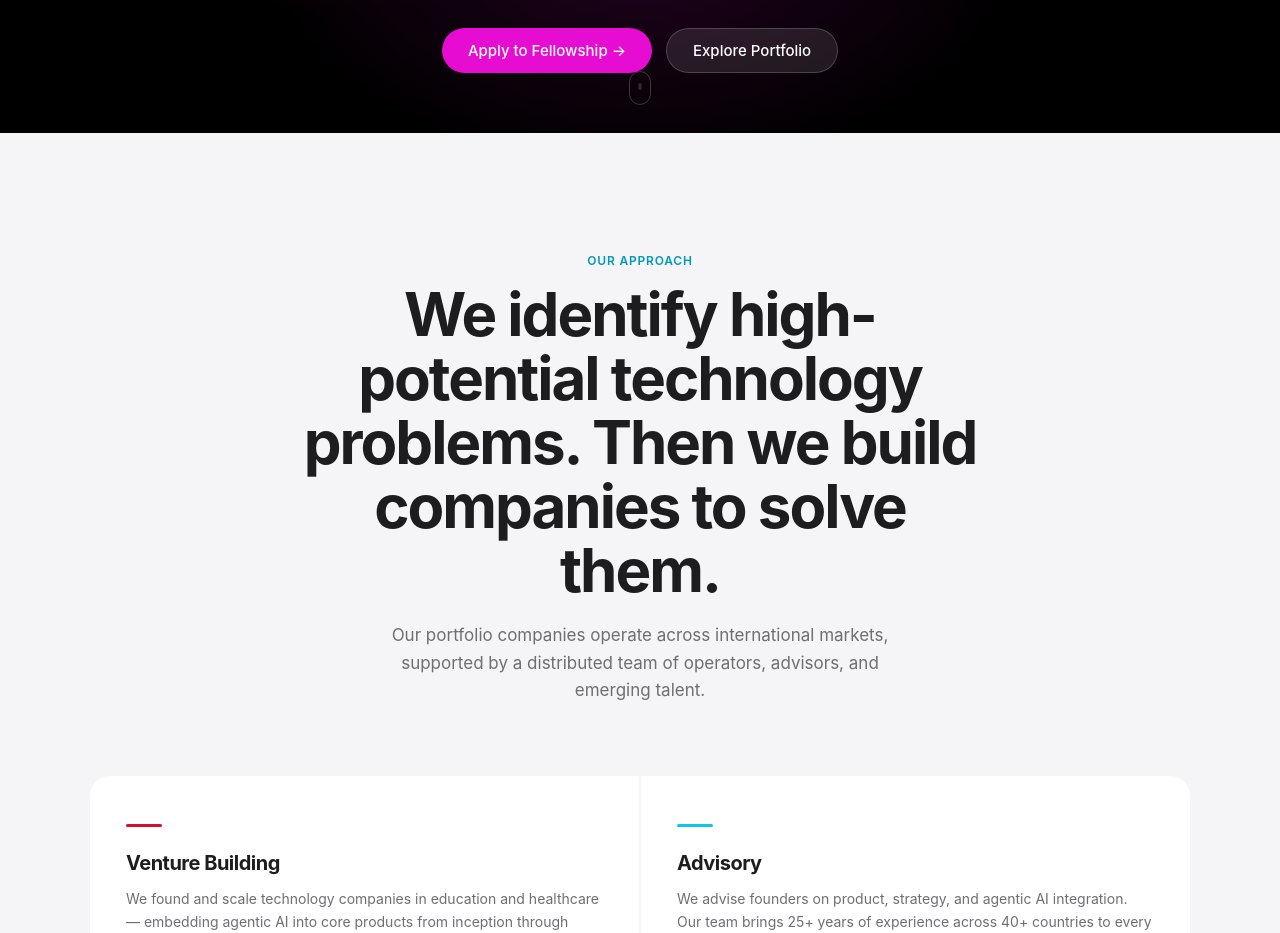
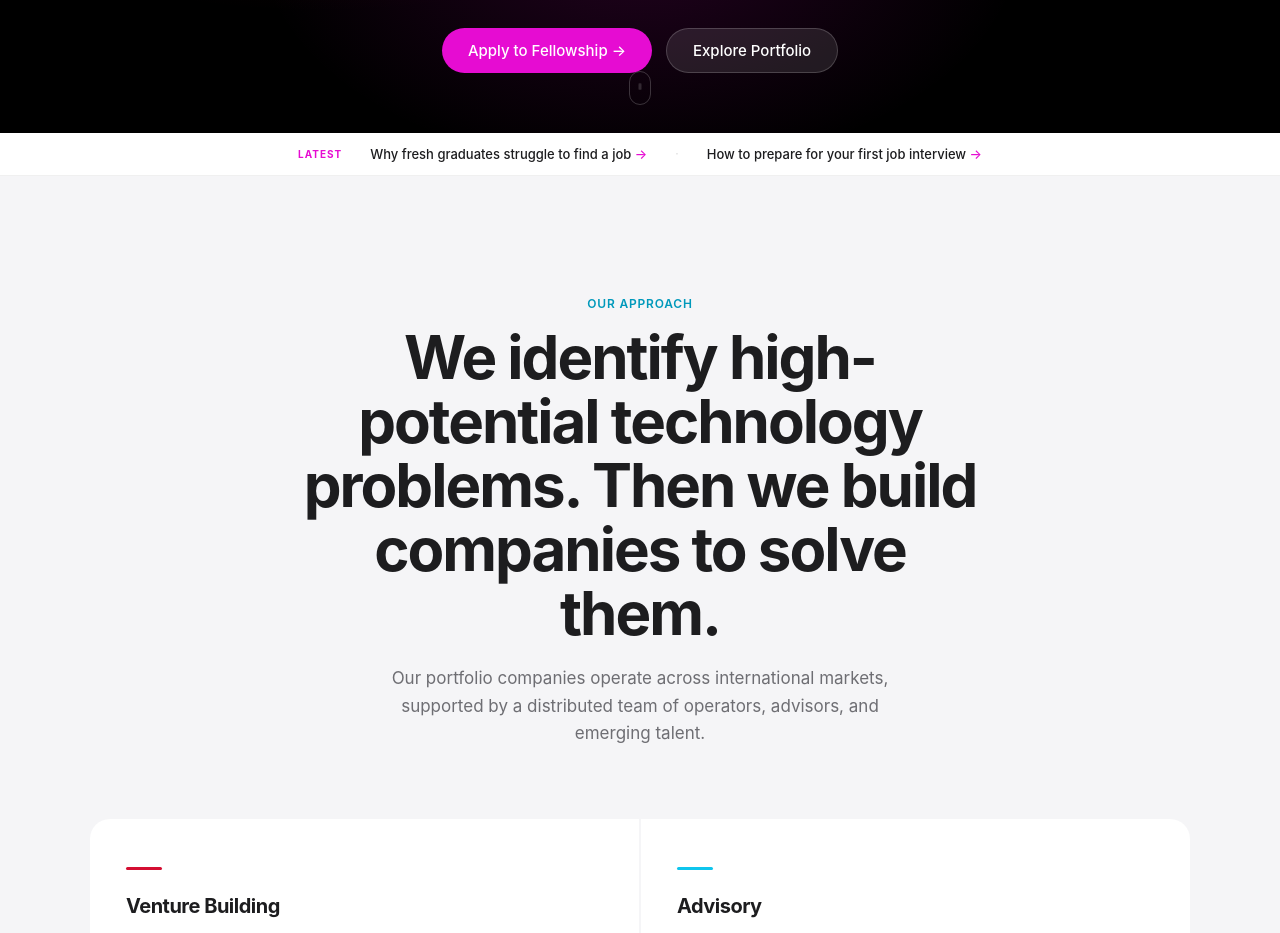
Before and after one commit to okancimen/mgnnetworks, a plain HTML site: page en/index.html in a window 1280 px wide. Shown: the part 840-1773 px from the top of the page. Drawn offline with Linux system fonts and the light colour scheme.

Commit message:
Surface articles early; fix apply page back button + OG image
- Add slim insights strip between hero and 'What We Do' on homepage,
  surfacing the two top articles immediately after the fold
- Fix .btn-back on apply.html: was white text/border (invisible on white bg),
  now uses dark ink/sub styling matching the form background
- Fix apply.html og:image and twitter:image from apply.svg to apply.png

Co-Authored-By: Claude Sonnet 4.6 <noreply@anthropic.com>

```diff
--- a/en/index.html
+++ b/en/index.html
@@ -1089,6 +1089,44 @@
     }
     .faq-item.open .faq-a { max-height: 400px; }
 
+    /* ── INSIGHTS STRIP ── */
+    #insights-strip {
+      background: #fff;
+      border-bottom: 1px solid rgba(0,0,0,0.06);
+      padding: 13px 24px;
+      display: flex;
+      align-items: center;
+      justify-content: center;
+      gap: 8px 28px;
+      flex-wrap: wrap;
+    }
+    .is-label {
+      font-size: 10px;
+      font-weight: 700;
+      letter-spacing: 1px;
+      text-transform: uppercase;
+      color: var(--mag);
+      white-space: nowrap;
+    }
+    .is-divider { color: rgba(0,0,0,0.15); font-size: 12px; }
+    .is-link {
+      font-size: 13px;
+      font-weight: 500;
+      color: var(--ink);
+      text-decoration: none;
+      white-space: nowrap;
+      overflow: hidden;
+      text-overflow: ellipsis;
+      max-width: 320px;
+    }
+    .is-link:hover { color: var(--mag); }
+    .is-arrow { color: var(--mag); font-style: normal; }
+    @media (max-width: 640px) {
+      #insights-strip { justify-content: flex-start; gap: 6px 16px; padding: 11px 20px; }
+      .is-link { max-width: calc(100vw - 80px); }
+      .is-divider { display: none; }
+    }
+
     @media (max-width: 900px) {
       .pillars { grid-template-columns: 1fr; }
       .leader-block { grid-template-columns: 1fr; gap: 32px; padding: 36px; }
@@ -1214,6 +1252,14 @@
     <div class="scroll-mouse"></div>
   </div>
 </section>
+
+<!-- INSIGHTS STRIP -->
+<div id="insights-strip">
+  <span class="is-label">Latest</span>
+  <a href="insights/why-fresh-graduates-struggle-finding-jobs.html" class="is-link">Why fresh graduates struggle to find a job <i class="is-arrow">→</i></a>
+  <span class="is-divider">·</span>
+  <a href="insights/how-to-prepare-for-your-first-job-interview.html" class="is-link">How to prepare for your first job interview <i class="is-arrow">→</i></a>
+</div>
 
 <!-- WHAT WE DO -->
 <section id="what">
```
Also changed, not shown: en/apply.html (+7 -6 lines).
